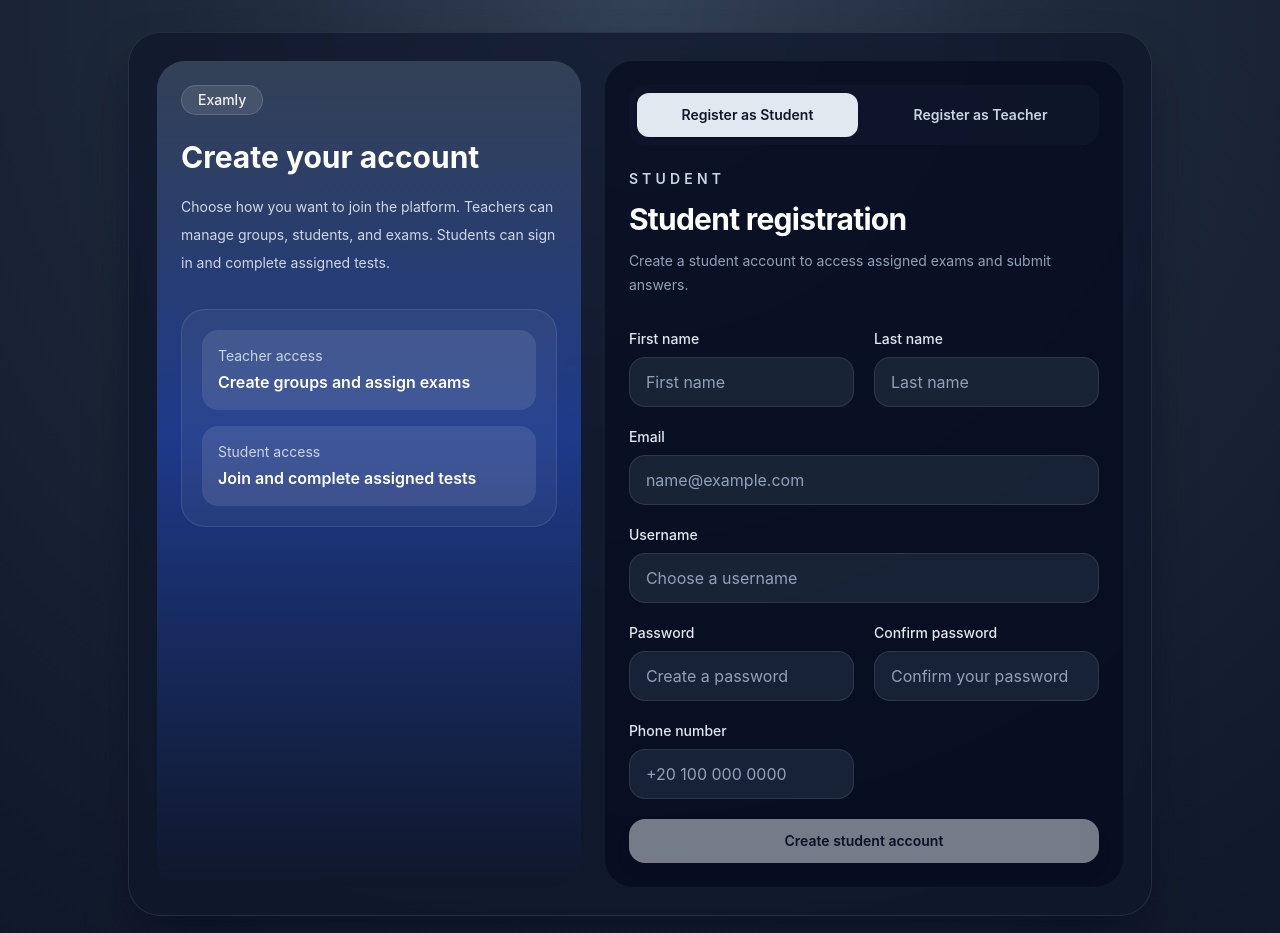
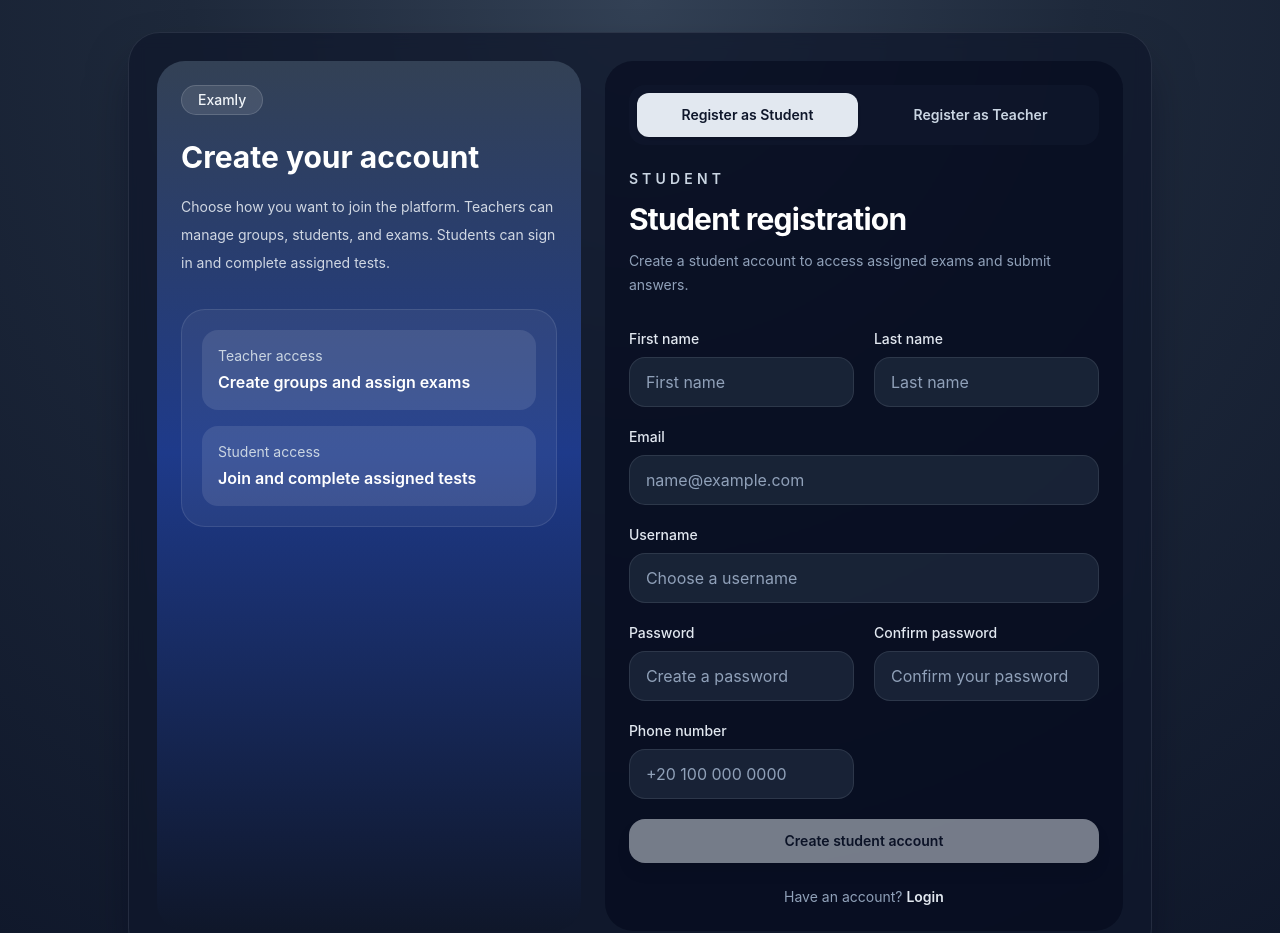
Before and after one commit to samarreda7/ExamSystem-Web, an Angular app: page /register/student in a window 1280 px wide. Shown: the top 933 px of the page. Built offline with nearby package versions, Linux system fonts and the light colour scheme.

Commit message:
feat(register): add login link to registration page

```diff
--- a/src/app/features/register/register.component.html
+++ b/src/app/features/register/register.component.html
@@ -51,6 +51,13 @@
           <div class="mt-6">
             <router-outlet />
           </div>
+
+          <p class="mt-6 text-center text-sm text-slate-400">
+            Have an account?
+            <a routerLink="/login" class="font-semibold text-slate-200 hover:text-white">
+              Login
+            </a>
+          </p>
         </section>
       </div>
     </div>
```
